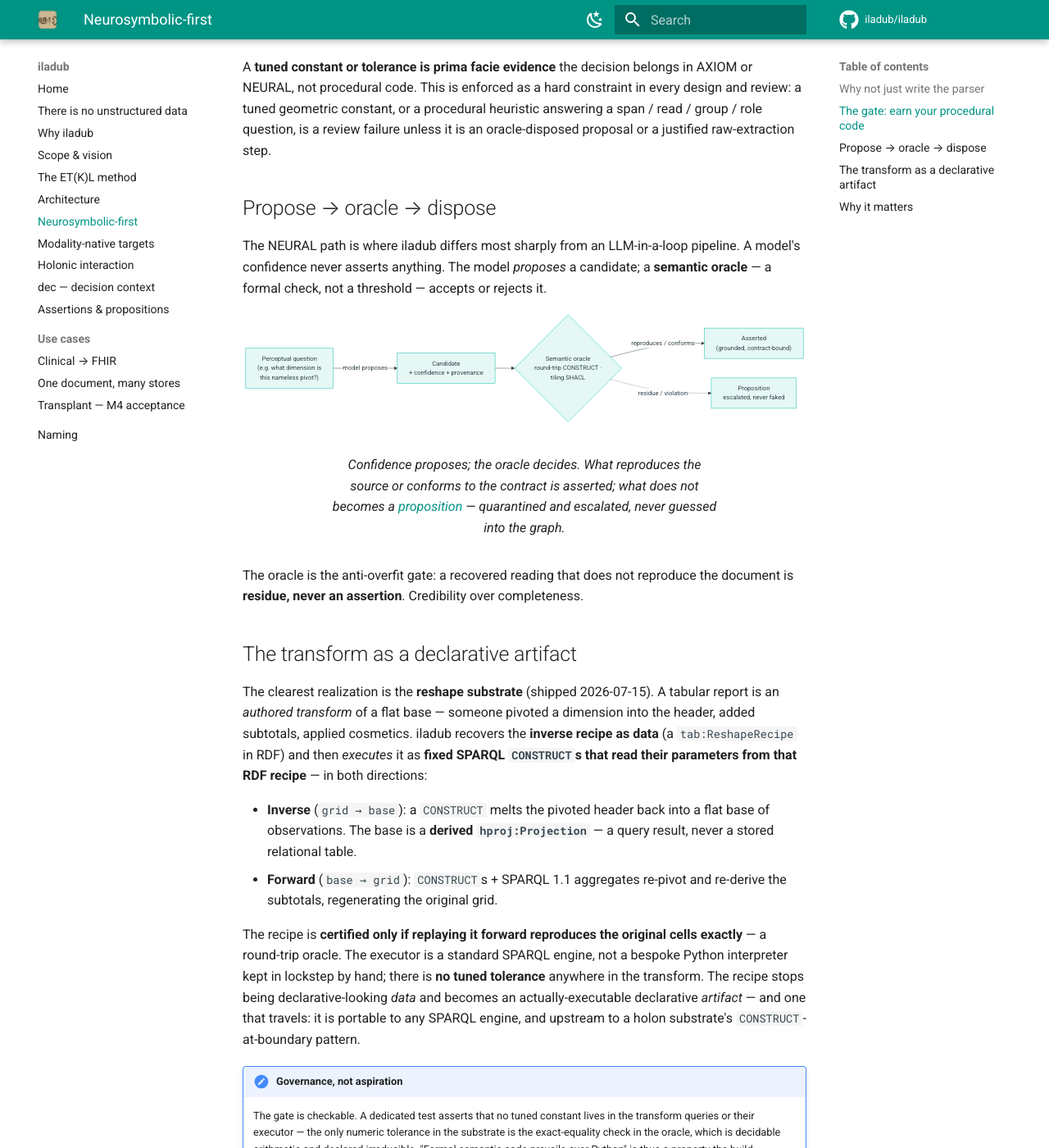
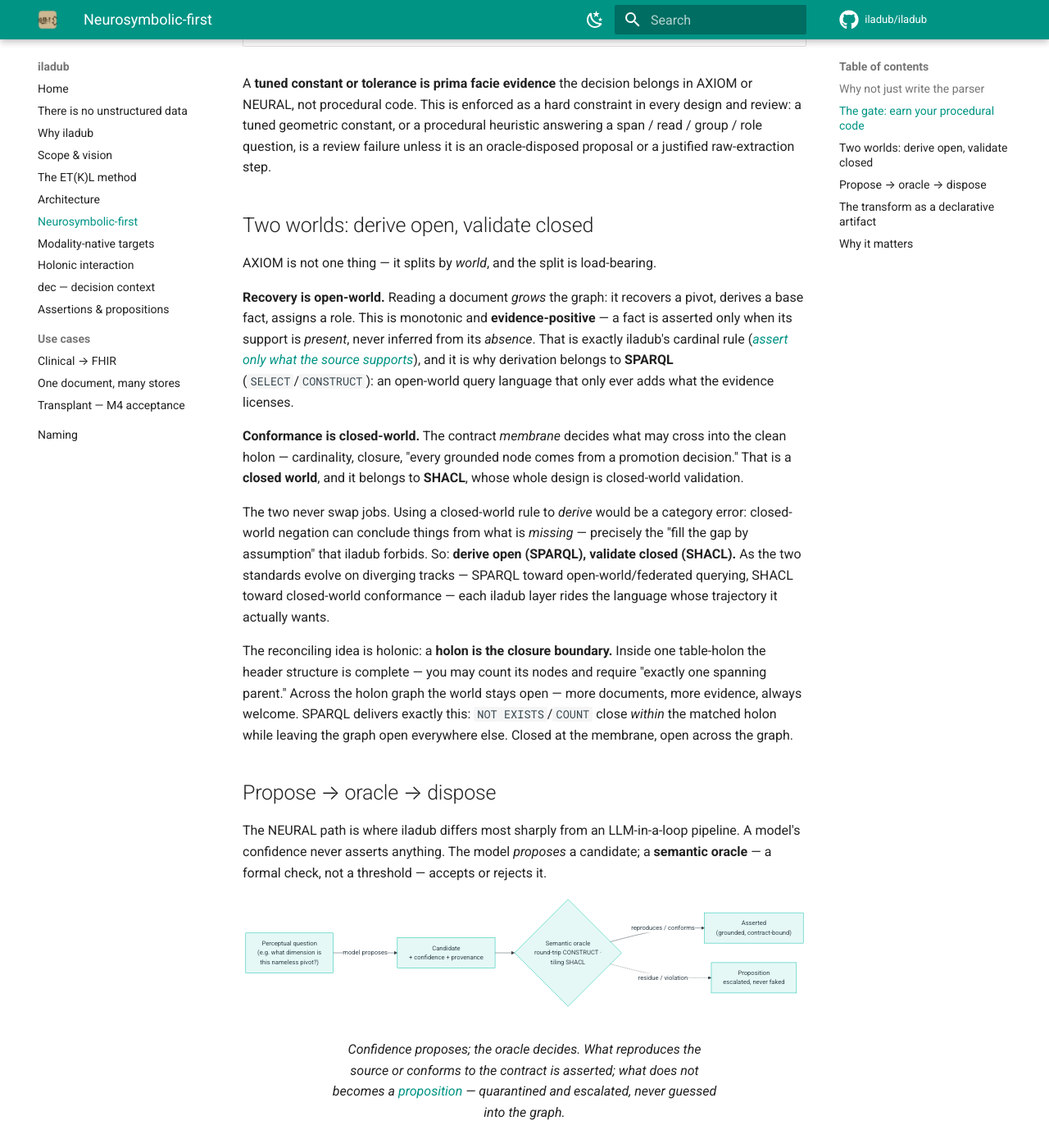
Before and after one commit to iladub/iladub, an MkDocs documentation site: the page built from docs/neurosymbolic-first.md, in a window 1280 px wide and 1400 px high, scrolled down 1164 px. Shown: the whole window at 82% size. Built offline with MkDocs 1.6.1 and Material for MkDocs 9.7.7, drawn with Linux system fonts in a browser that asks for light colours; comment, search, counter and statistics services are not loaded; some of the changed text lies outside the part shown.

Commit message:
docs(gate): fold open/closed split into the neurosymbolic gate — derive open (SPARQL), validate closed (SHACL)
AXIOM splits by world: derivation is open-world (SPARQL SELECT/CONSTRUCT — evidence-positive,
grows the graph, never infers from absence); constraint is closed-world (SHACL — the contract
membrane). Never use closed-world/SHACL to derive (inferring-by-absence violates 'only emit what
the source supports'). Closed-world guards in derivation are holon-scoped (query-local NOT
EXISTS/COUNT) — the holon is the closure boundary. CLAUDE.md §8 + public Neurosymbolic-first page.

Co-Authored-By: Claude Opus 4.8 (1M context) <noreply@anthropic.com>

```diff
--- a/docs/neurosymbolic-first.md
+++ b/docs/neurosymbolic-first.md
@@ -28,7 +28,7 @@ language-agnostic — **Python in iladub's reference implementation**, any host
 
 | Class | When it applies | The form it takes |
 |---|---|---|
-| **AXIOM** *(default)* | recovery / transform / role / type / boundary decisions | a SHACL rule or a SPARQL `SELECT`/`CONSTRUCT` over an RDF evidence graph — consuming an existing ontology, or filling a **named** gap with thin owned vocabulary |
+| **AXIOM** *(default)* | recovery / transform / role / type / boundary decisions | a SPARQL `SELECT`/`CONSTRUCT` (open-world *derivation*) or a SHACL constraint (closed-world *membrane*) over an RDF evidence graph — consuming an existing ontology, or filling a **named** gap with thin owned vocabulary. See *[Two worlds](#two-worlds-derive-open-validate-closed)* below |
 | **NEURAL** | genuinely perceptual, symbolically underdetermined judgments (*"which columns does this header span?"*) | a model (GenAI, via [BAML](https://boundaryml.com/)) **proposes** under assert/propose/promote, and a **semantic oracle disposes** |
 | **PROCEDURAL** | raw extraction (source → typed facts) and decidable exact arithmetic | procedural code — language-agnostic (Python in the reference implementation) — that must state **why it is irreducible** to AXIOM or NEURAL |
 
@@ -36,6 +36,33 @@ A **tuned constant or tolerance is prima facie evidence** the decision belongs i
 NEURAL, not procedural code. This is enforced as a hard constraint in every design and review: a
 tuned geometric constant, or a procedural heuristic answering a span / read / group / role
 question, is a review failure unless it is an oracle-disposed proposal or a justified raw-extraction step.
+
+## Two worlds: derive open, validate closed
+
+AXIOM is not one thing — it splits by *world*, and the split is load-bearing.
+
+**Recovery is open-world.** Reading a document *grows* the graph: it recovers a pivot, derives a
+base fact, assigns a role. This is monotonic and **evidence-positive** — a fact is asserted only
+when its support is *present*, never inferred from its *absence*. That is exactly iladub's cardinal
+rule (*[assert only what the source supports](assertion-proposition.md)*), and it is why derivation
+belongs to **SPARQL** (`SELECT`/`CONSTRUCT`): an open-world query language that only ever adds what
+the evidence licenses.
+
+**Conformance is closed-world.** The contract *membrane* decides what may cross into the clean
+holon — cardinality, closure, "every grounded node comes from a promotion decision." That is a
+**closed world**, and it belongs to **SHACL**, whose whole design is closed-world validation.
+
+The two never swap jobs. Using a closed-world rule to *derive* would be a category error: closed-world
+negation can conclude things from what is *missing* — precisely the "fill the gap by assumption" that
+iladub forbids. So: **derive open (SPARQL), validate closed (SHACL).** As the two standards evolve on
+diverging tracks — SPARQL toward open-world/federated querying, SHACL toward closed-world conformance —
+each iladub layer rides the language whose trajectory it actually wants.
+
+The reconciling idea is holonic: a **holon is the closure boundary.** Inside one table-holon the header
+structure is complete — you may count its nodes and require "exactly one spanning parent." Across the
+holon graph the world stays open — more documents, more evidence, always welcome. SPARQL delivers exactly
+this: `NOT EXISTS`/`COUNT` close *within* the matched holon while leaving the graph open everywhere else.
+Closed at the membrane, open across the graph.
 
 ## Propose → oracle → dispose
 
```
Also changed, not shown: CLAUDE.md (+14 -4 lines).
